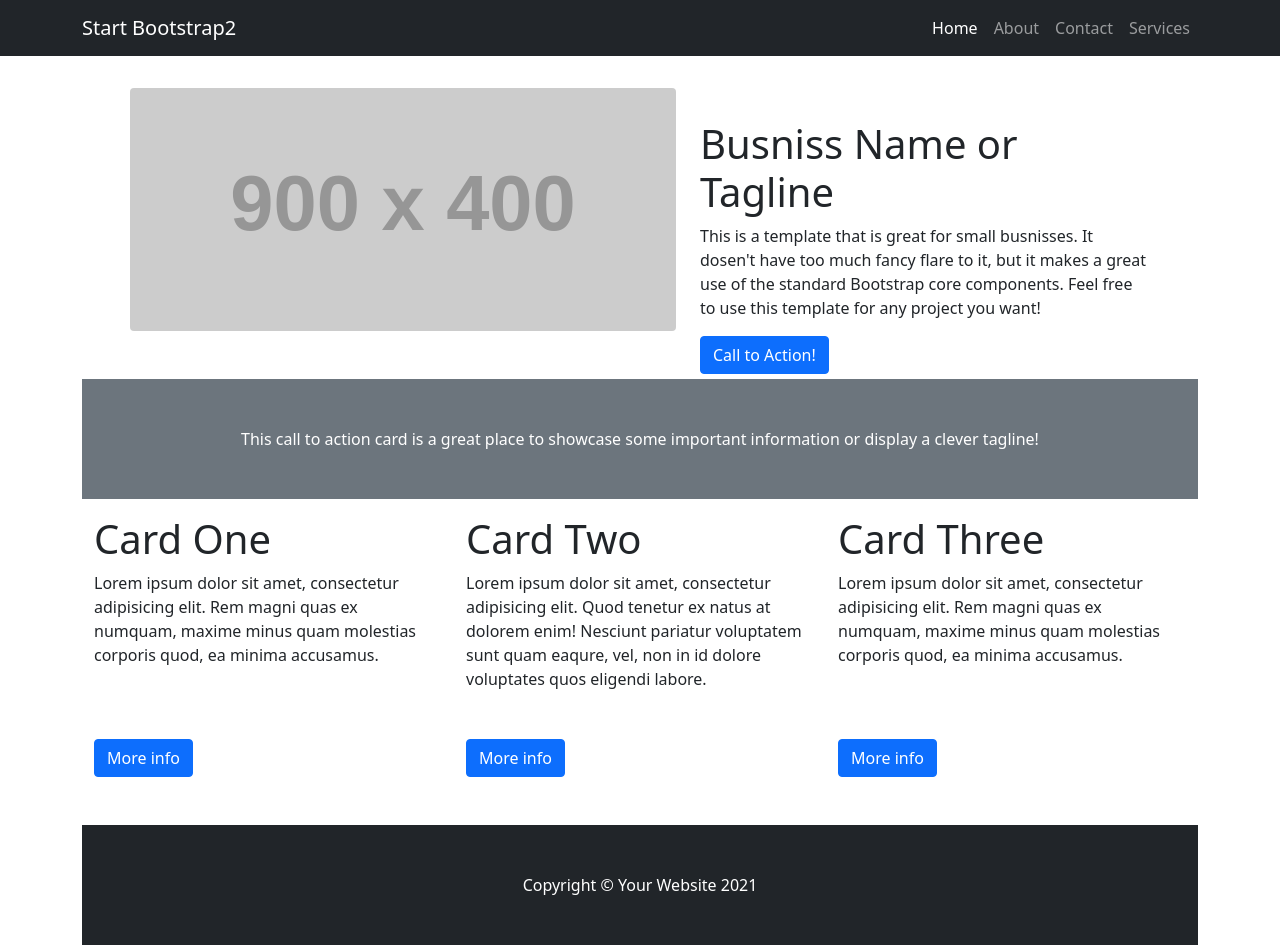
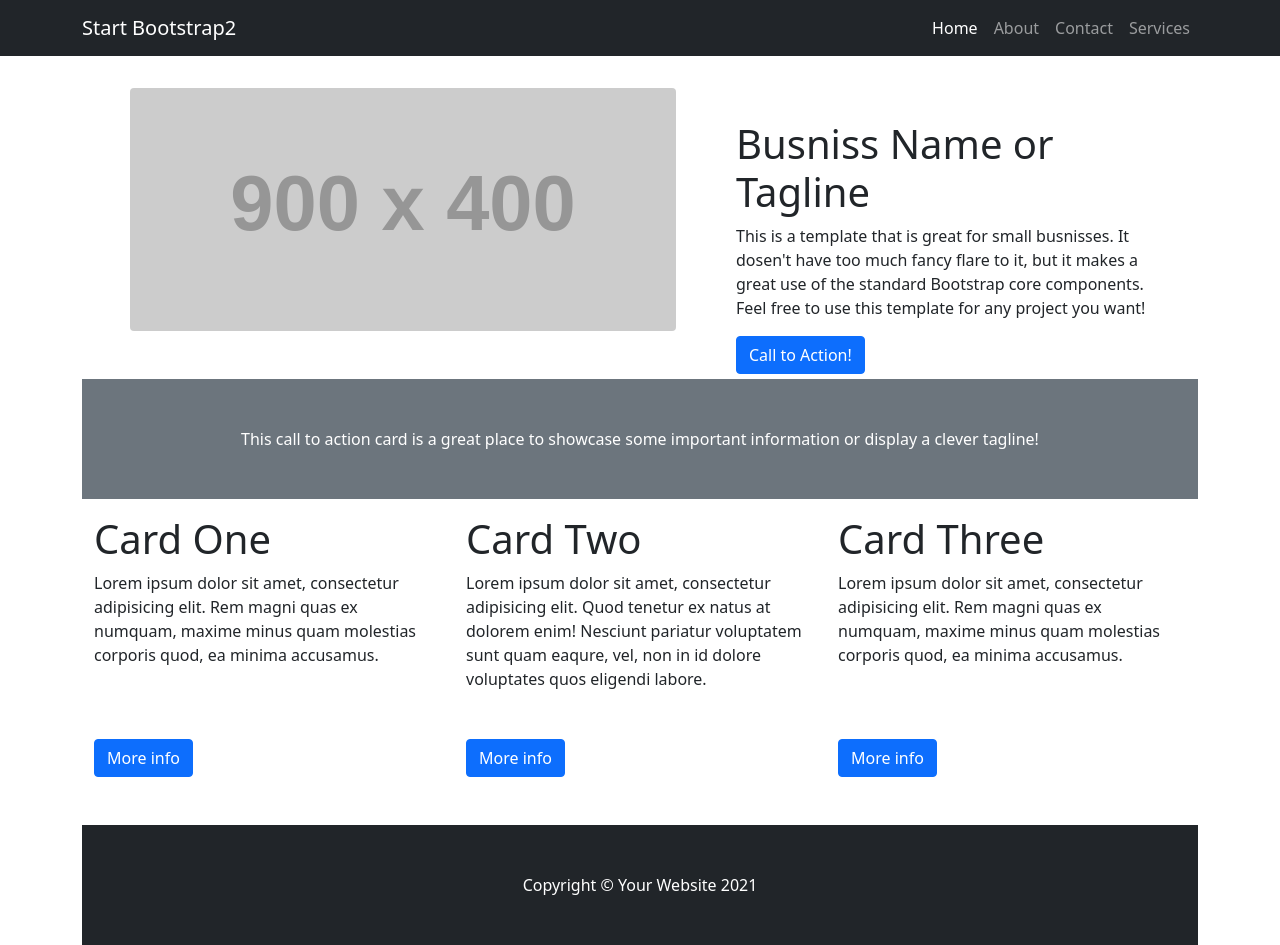
Before and after one commit to Ranim4/Bootstrap, a plain HTML site: page index.html in a window 1280 px wide. Drawn offline with nearby package versions, Linux system fonts and the light colour scheme; placeholder pictures from the web are drawn by us.

Commit message:
Update index.html

```diff
--- a/index.html
+++ b/index.html
@@ -42,7 +42,7 @@
     <!-- etape 2 : ouverture de ligne -->
     <div class="row">
       <div class="col-6 me-5"> <img class="img-fluid rounded mt-3 ms-5 mb-5" src="https://dummyimage.com/900x400/ccc/444"></div>
-      <div class="col-5 mt-5">
+      <div class="col-5 mt-5 ps-5">
         <h1>Busniss Name or Tagline</h1>
         <p>This is a template that is great for small busnisses. It dosen't have too much fancy flare to it, but it makes a great use of the standard Bootstrap core components. Feel free to use this template for any project you want!</p>
         <button type="button" class="btn btn-primary">Call to Action!</button>
```
